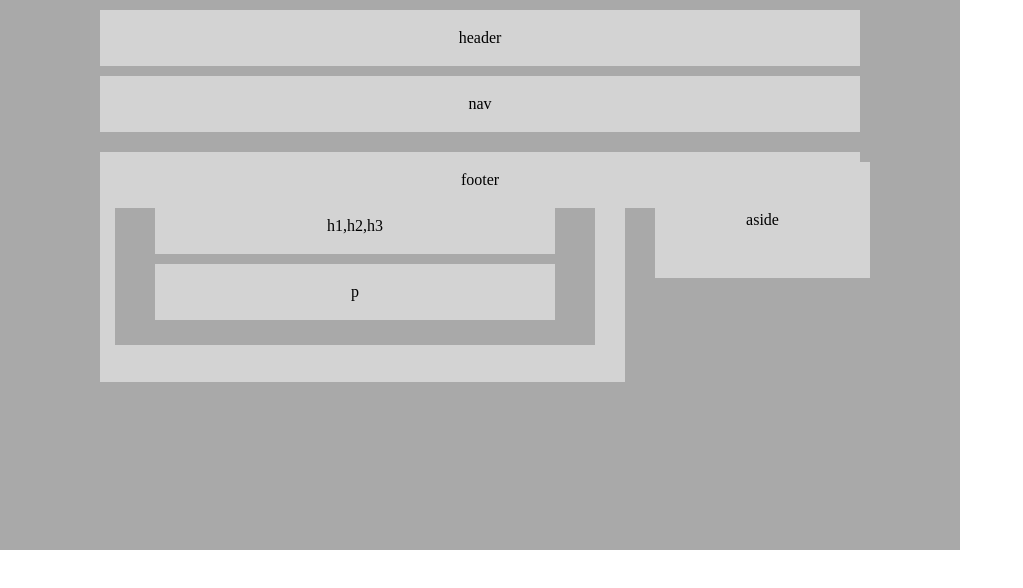
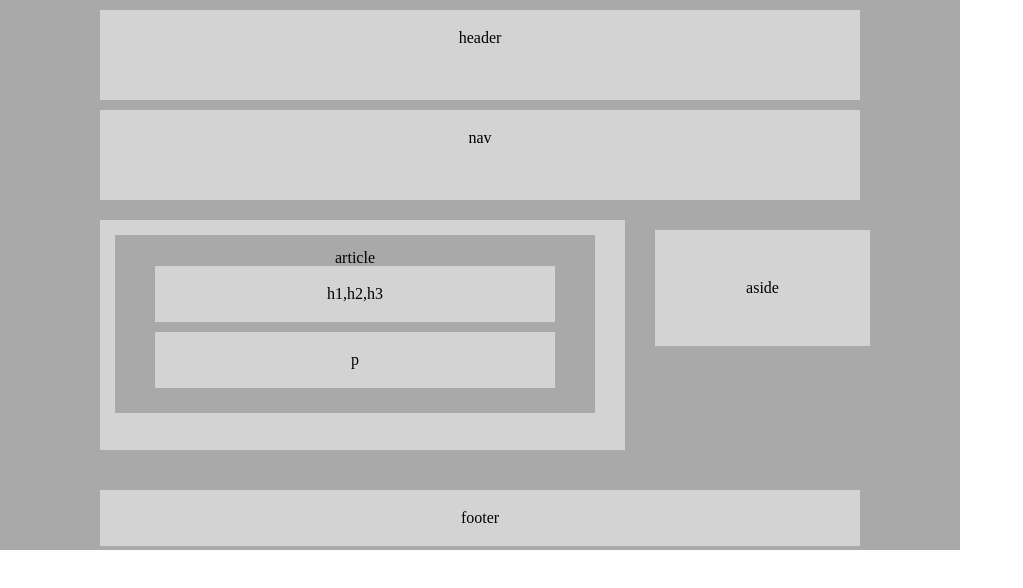
Before and after one commit to CeaserSP/HW-Wireframe, a plain HTML site: page index.html in a window 1280 px wide. Shown: the whole page, without its empty margins (0-1023 px from the left). Drawn offline with Linux system fonts and the light colour scheme.

Commit message:
<footer position>

```diff
--- a/style.css
+++ b/style.css
@@ -12,6 +12,7 @@
       position: relative;
       background: lightgray;
       width: 75%;
+      height: 50px;
       border: 20px;
       padding: 20px;
       margin-top: 10px;
@@ -23,7 +24,8 @@
       position: relative;
       background: lightgray;
       width: 75%;
-      border: 0px;
+      height: 50px;
+      border: 20px;
       padding: 20px;
       margin-top: 10px;
       margin-left: 100px;
@@ -111,7 +113,7 @@
     width: 75%;
     border: 20px;
     padding: 20px;
-    margin-top: 10px;
+    margin-top: 280px;
     margin-left: 100px;
     margin-bottom: 10px;
     text-align: center;
```
